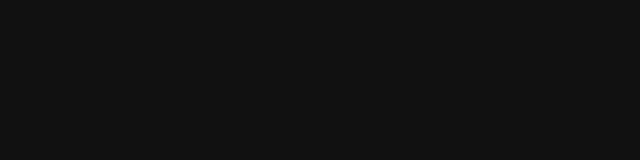
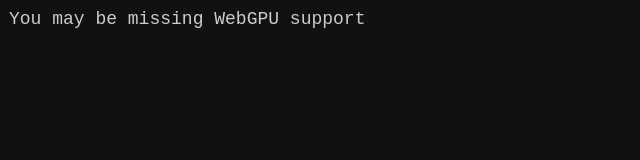
Before and after one commit to Draradech/deJong, a plain HTML site: page webgpu/index.html in a window 1280 px wide. Shown: the whole page, without its empty margins (0-640 px from the left). Drawn offline with Linux system fonts and the light colour scheme.

Commit message:
avoid empty page

```diff
--- a/webgpu/index.html
+++ b/webgpu/index.html
@@ -7,6 +7,6 @@
   </head>
   <body>
     <canvas></canvas>
-    <pre id="info"></pre>
+    <pre id="info">You may be missing WebGPU support</pre>
   </body>
 </html>
```
